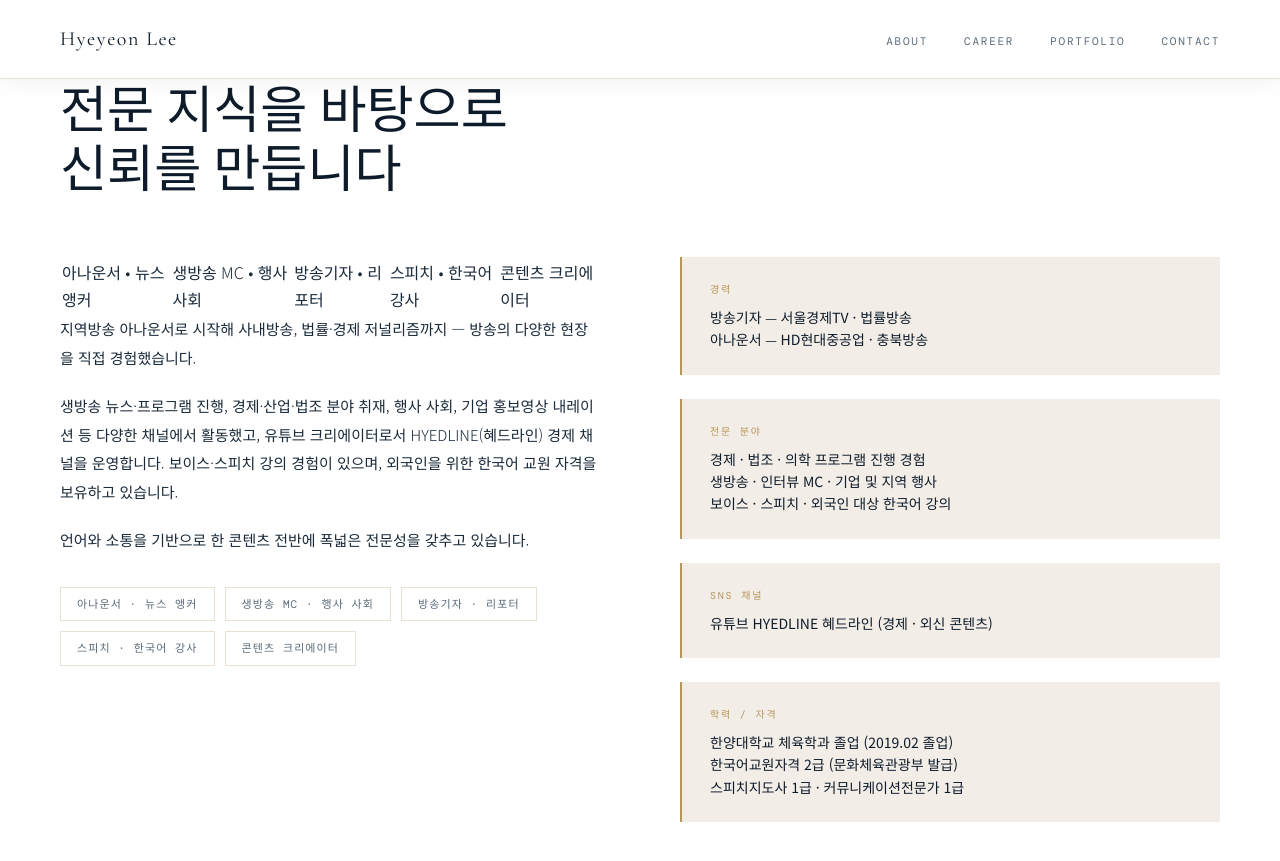
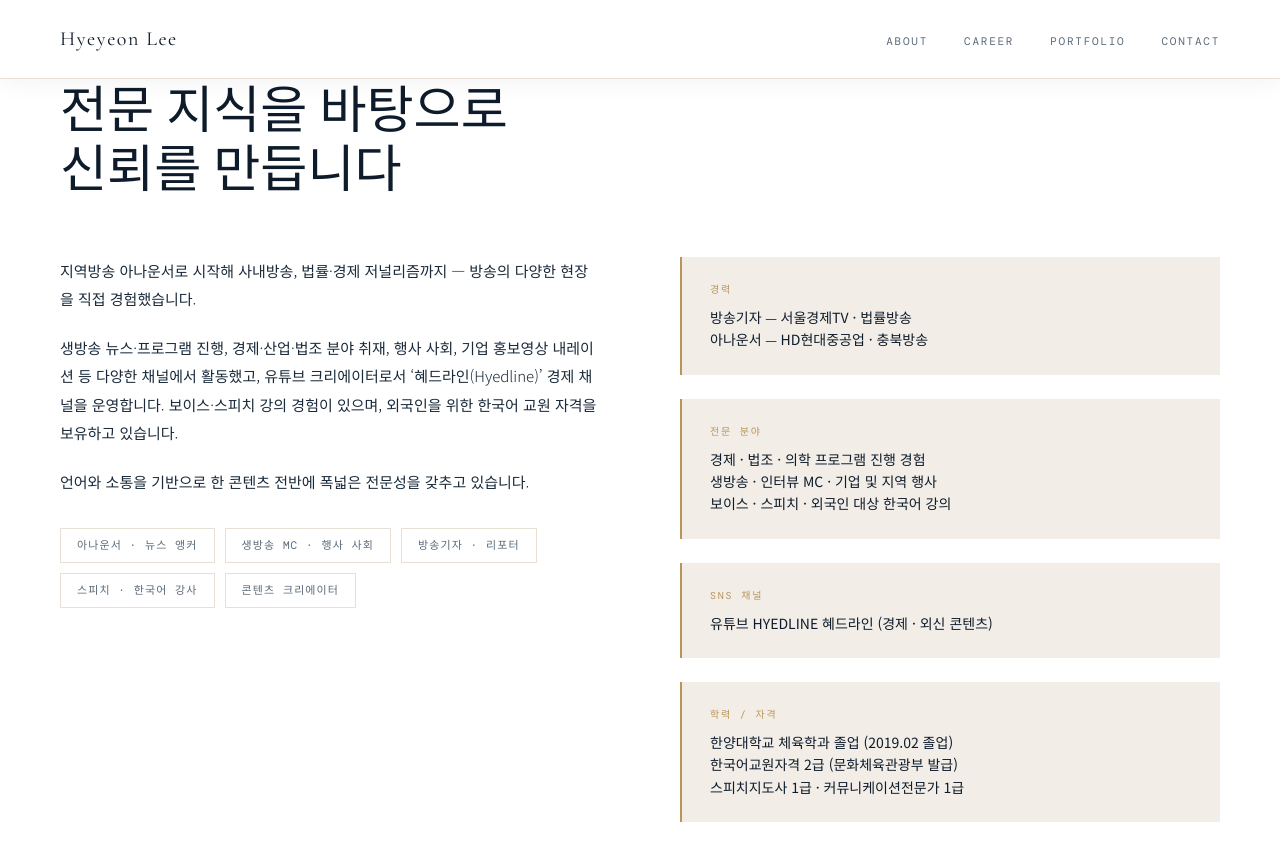
Before and after one commit to annhylee/annhylee.github.io, a Jekyll site: the page built from index.md, in a window 1280 px wide and 900 px high, scrolled down 950 px. Shown: the top 861 px of the window. Built offline with Jekyll 4.4.1, drawn with Linux system fonts in a browser that asks for light colours; some web fonts are replaced.

Commit message:
Update index.md

```diff
--- a/index.md
+++ b/index.md
@@ -2,11 +2,8 @@
 layout: default
 title: 이혜연 — 아나운서·앵커·MC·리포터
 ---
-
-아나운서 • 뉴스 앵커 | 생방송 MC • 행사 사회 | 방송기자 • 리포터 | 스피치 • 한국어 강사 | 콘텐츠 크리에이터
-
 지역방송 아나운서로 시작해 사내방송, 법률·경제 저널리즘까지 — 방송의 다양한 현장을 직접 경험했습니다.
 
-생방송 뉴스·프로그램 진행, 경제·산업·법조 분야 취재, 행사 사회, 기업 홍보영상 내레이션 등 다양한 채널에서 활동했고, 유튜브 크리에이터로서 HYEDLINE(혜드라인) 경제 채널을 운영합니다. 보이스·스피치 강의 경험이 있으며, 외국인을 위한 한국어 교원 자격을 보유하고 있습니다.
+생방송 뉴스·프로그램 진행, 경제·산업·법조 분야 취재, 행사 사회, 기업 홍보영상 내레이션 등 다양한 채널에서 활동했고, 유튜브 크리에이터로서 '혜드라인(Hyedline)' 경제 채널을 운영합니다. 보이스·스피치 강의 경험이 있으며, 외국인을 위한 한국어 교원 자격을 보유하고 있습니다.
 
 언어와 소통을 기반으로 한 콘텐츠 전반에 폭넓은 전문성을 갖추고 있습니다.
```
